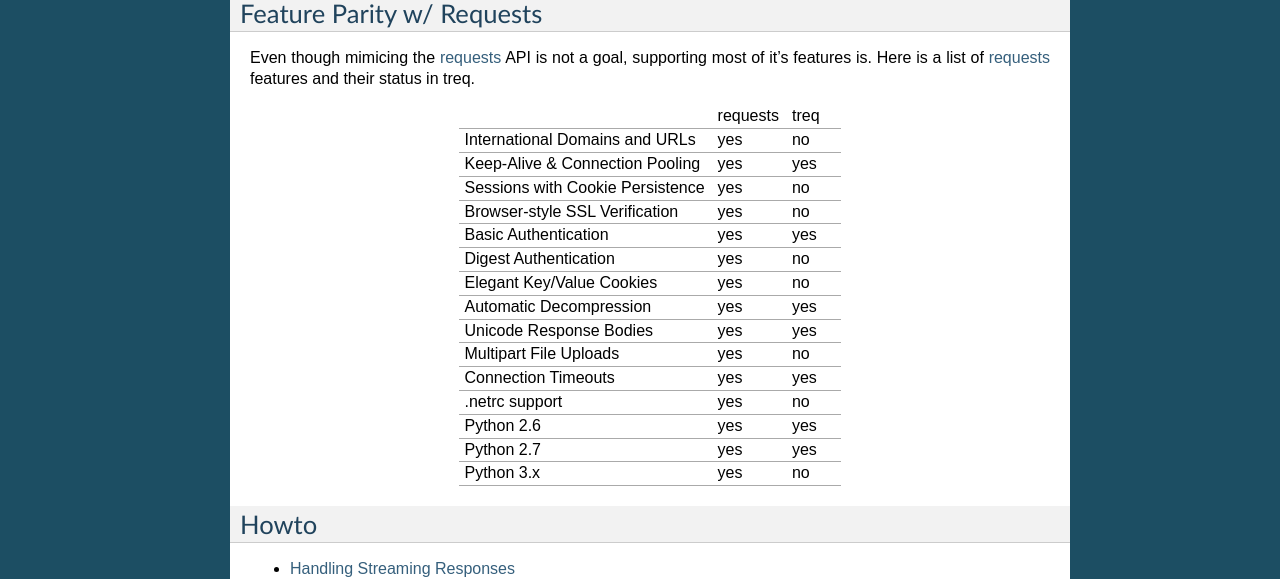
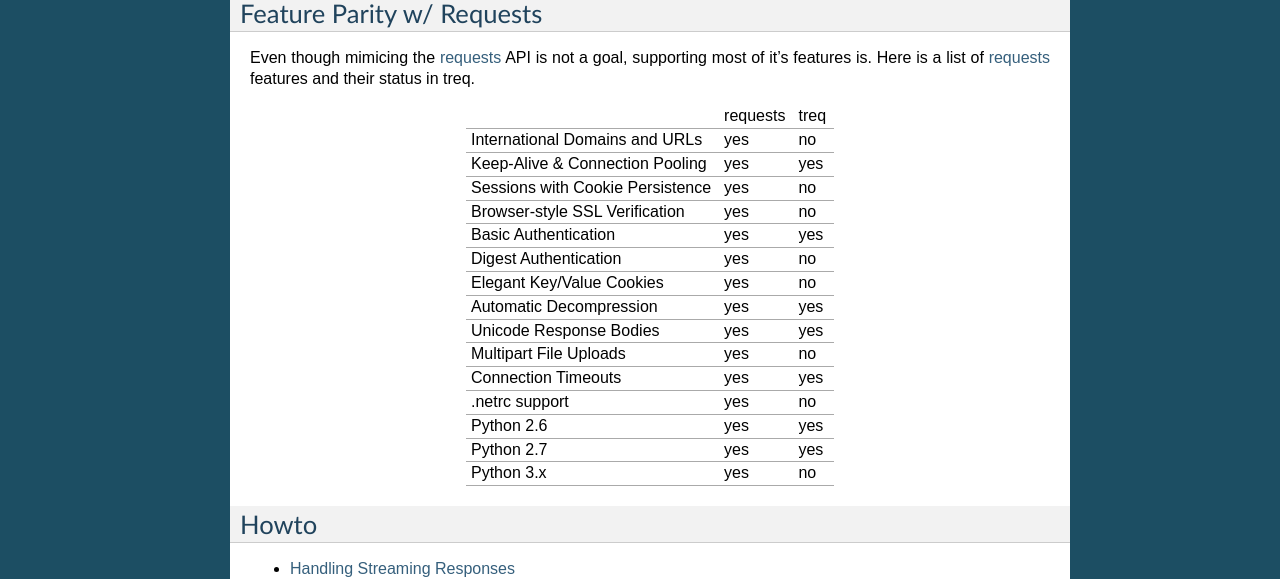
Before and after one commit to twisted/treq, a Sphinx documentation site: the page built from docs/index.rst, in a window 1280 px wide. Shown: the part 1156-1735 px from the top of the page. Built offline with Sphinx 7.4.7, drawn with Linux system fonts in a browser that asks for light colours.

Commit message:
Remove extra column.

```diff
--- a/docs/index.rst
+++ b/docs/index.rst
@@ -71,39 +71,39 @@ Feature Parity w/ Requests
 Even though mimicing the `requests`_ API is not a goal, supporting most of it's
 features is.  Here is a list of `requests`_ features and their status in treq.
 
-+----------------------------------+----------+------+---+
-|                                  | requests | treq |   |
-+----------------------------------+----------+------+---+
-| International Domains and URLs   | yes      | no   |   |
-+----------------------------------+----------+------+---+
-| Keep-Alive & Connection Pooling  | yes      | yes  |   |
-+----------------------------------+----------+------+---+
-| Sessions with Cookie Persistence | yes      | no   |   |
-+----------------------------------+----------+------+---+
-| Browser-style SSL Verification   | yes      | no   |   |
-+----------------------------------+----------+------+---+
-| Basic Authentication             | yes      | yes  |   |
-+----------------------------------+----------+------+---+
-| Digest Authentication            | yes      | no   |   |
-+----------------------------------+----------+------+---+
-| Elegant Key/Value Cookies        | yes      | no   |   |
-+----------------------------------+----------+------+---+
-| Automatic Decompression          | yes      | yes  |   |
-+----------------------------------+----------+------+---+
-| Unicode Response Bodies          | yes      | yes  |   |
-+----------------------------------+----------+------+---+
-| Multipart File Uploads           | yes      | no   |   |
-+----------------------------------+----------+------+---+
-| Connection Timeouts              | yes      | yes  |   |
-+----------------------------------+----------+------+---+
-| .netrc support                   | yes      | no   |   |
-+----------------------------------+----------+------+---+
-| Python 2.6                       | yes      | yes  |   |
-+----------------------------------+----------+------+---+
-| Python 2.7                       | yes      | yes  |   |
-+----------------------------------+----------+------+---+
-| Python 3.x                       | yes      | no   |   |
-+----------------------------------+----------+------+---+
++----------------------------------+----------+------+
+|                                  | requests | treq |
++----------------------------------+----------+------+
+| International Domains and URLs   | yes      | no   |
++----------------------------------+----------+------+
+| Keep-Alive & Connection Pooling  | yes      | yes  |
++----------------------------------+----------+------+
+| Sessions with Cookie Persistence | yes      | no   |
++----------------------------------+----------+------+
+| Browser-style SSL Verification   | yes      | no   |
++----------------------------------+----------+------+
+| Basic Authentication             | yes      | yes  |
++----------------------------------+----------+------+
+| Digest Authentication            | yes      | no   |
++----------------------------------+----------+------+
+| Elegant Key/Value Cookies        | yes      | no   |
++----------------------------------+----------+------+
+| Automatic Decompression          | yes      | yes  |
++----------------------------------+----------+------+
+| Unicode Response Bodies          | yes      | yes  |
++----------------------------------+----------+------+
+| Multipart File Uploads           | yes      | no   |
++----------------------------------+----------+------+
+| Connection Timeouts              | yes      | yes  |
++----------------------------------+----------+------+
+| .netrc support                   | yes      | no   |
++----------------------------------+----------+------+
+| Python 2.6                       | yes      | yes  |
++----------------------------------+----------+------+
+| Python 2.7                       | yes      | yes  |
++----------------------------------+----------+------+
+| Python 3.x                       | yes      | no   |
++----------------------------------+----------+------+
 
 Howto
 -----
```
